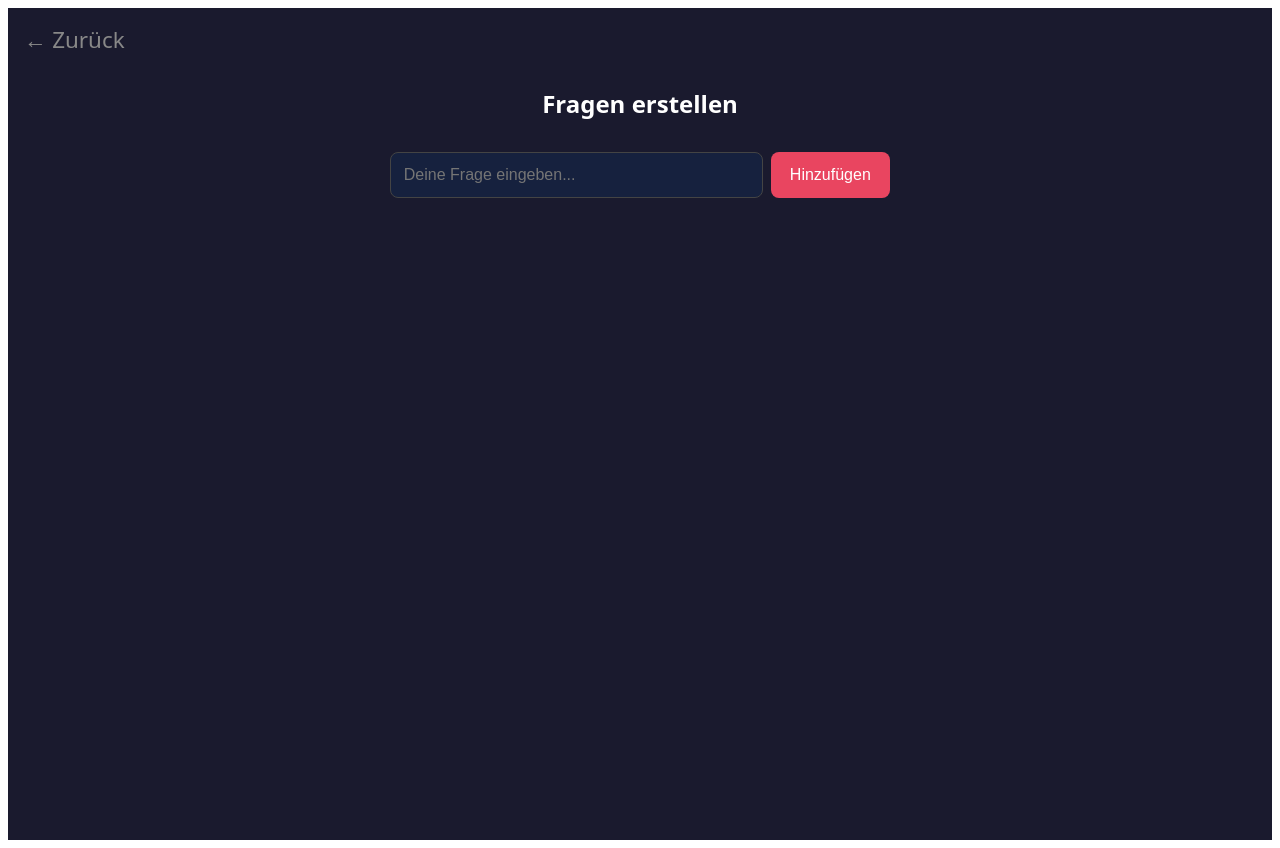
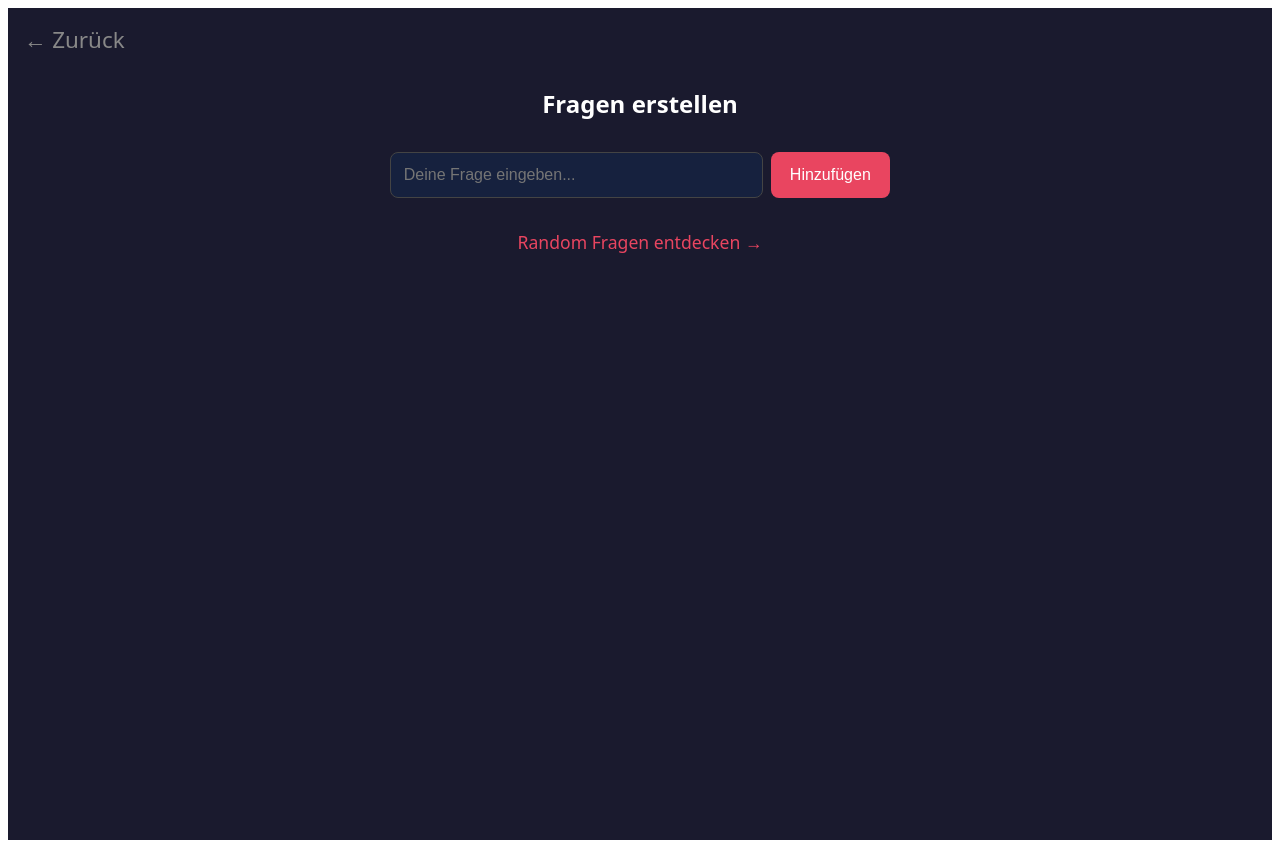
Before and after one commit to yiyunlinch/geschenkfrage, a Nuxt app: page /create in a window 1280 px wide. Built offline with nearby package versions, Linux system fonts and the light colour scheme.

Commit message:
add link to questions from create page

```diff
--- a/app/pages/admin.vue
+++ b/app/pages/admin.vue
@@ -101,12 +101,13 @@ onMounted(loadQuestions)
 
 .admin__row {
   display: flex;
+  flex-wrap: wrap;
   align-items: center;
   gap: 0.5rem;
 }
 
 .admin__text {
-  flex: 1;
+  width: 100%;
 }
 
 .admin__source {
@@ -116,6 +117,7 @@ onMounted(loadQuestions)
 
 .admin__edit {
   display: flex;
+  flex-wrap: wrap;
   gap: 0.5rem;
 }
 
--- a/app/pages/create.vue
+++ b/app/pages/create.vue
@@ -37,6 +37,10 @@ async function addQuestion() {
       />
       <button type="submit" class="create__button">Hinzufügen</button>
     </form>
+
+    <NuxtLink to="/questions" class="create__discover">
+      Random Fragen entdecken →
+    </NuxtLink>
 
     <div v-if="myQuestions.length > 0" class="create__list">
       <h3 class="create__list-title">Deine Fragen:</h3>
@@ -110,4 +114,12 @@ async function addQuestion() {
   padding: 0.5rem 0;
   border-bottom: 1px solid #333;
 }
+.create__discover {
+  display: block;
+  text-align: center;
+  margin: 2rem auto;
+  color: #e94560;
+  text-decoration: none;
+  font-size: 1.1rem;
+}
 </style>
--- a/app/pages/index.vue
+++ b/app/pages/index.vue
@@ -21,7 +21,7 @@ onMounted(async () => {
     <p class="home__subtitle">Lerne dein Gegenüber kennen</p>
 
     <NuxtLink to="/questions" class="home__button home__button--primary">
-      Fragen entdecken
+      Random Fragen entdecken
     </NuxtLink>
 
     <NuxtLink to="/create" class="home__button home__button--secondary">
```
